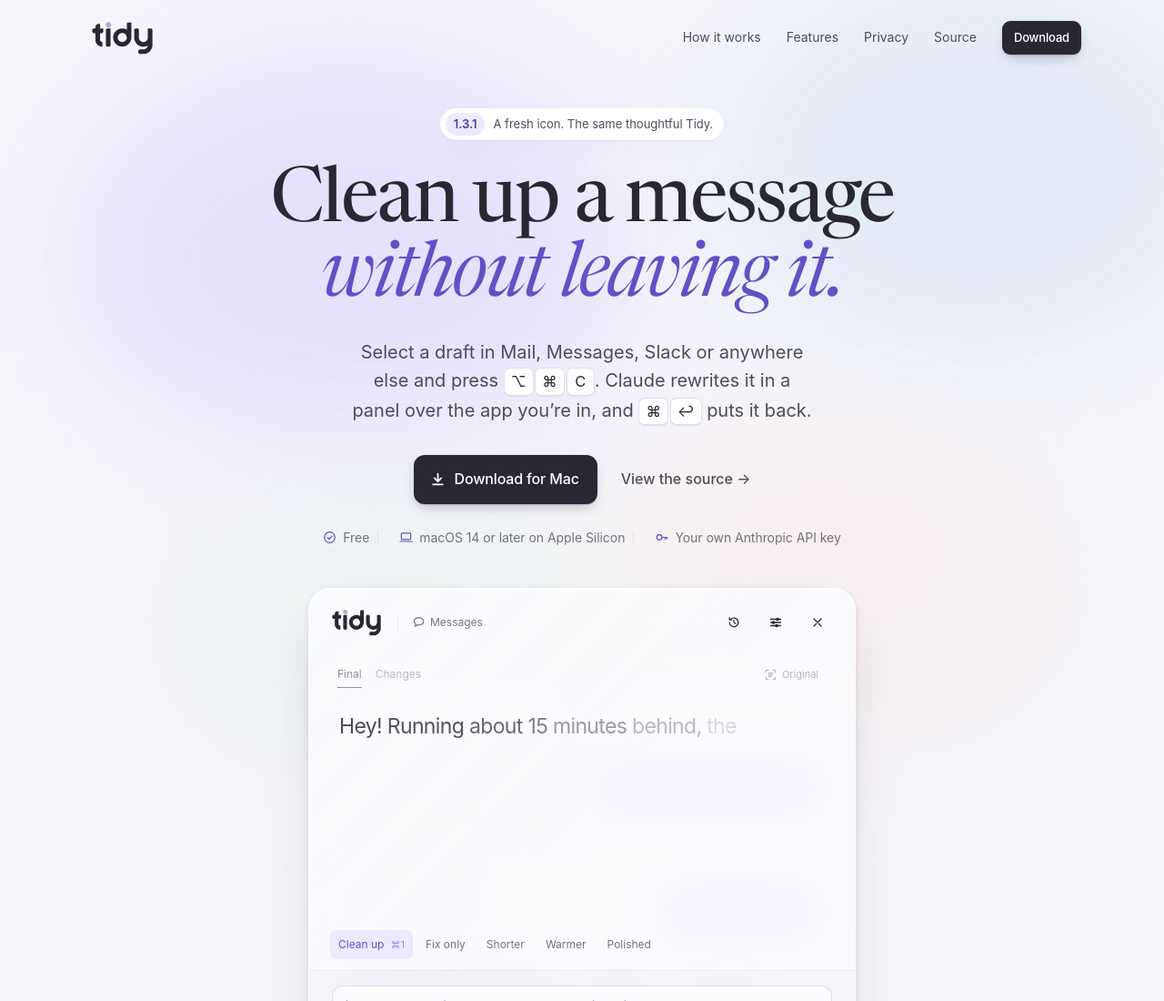
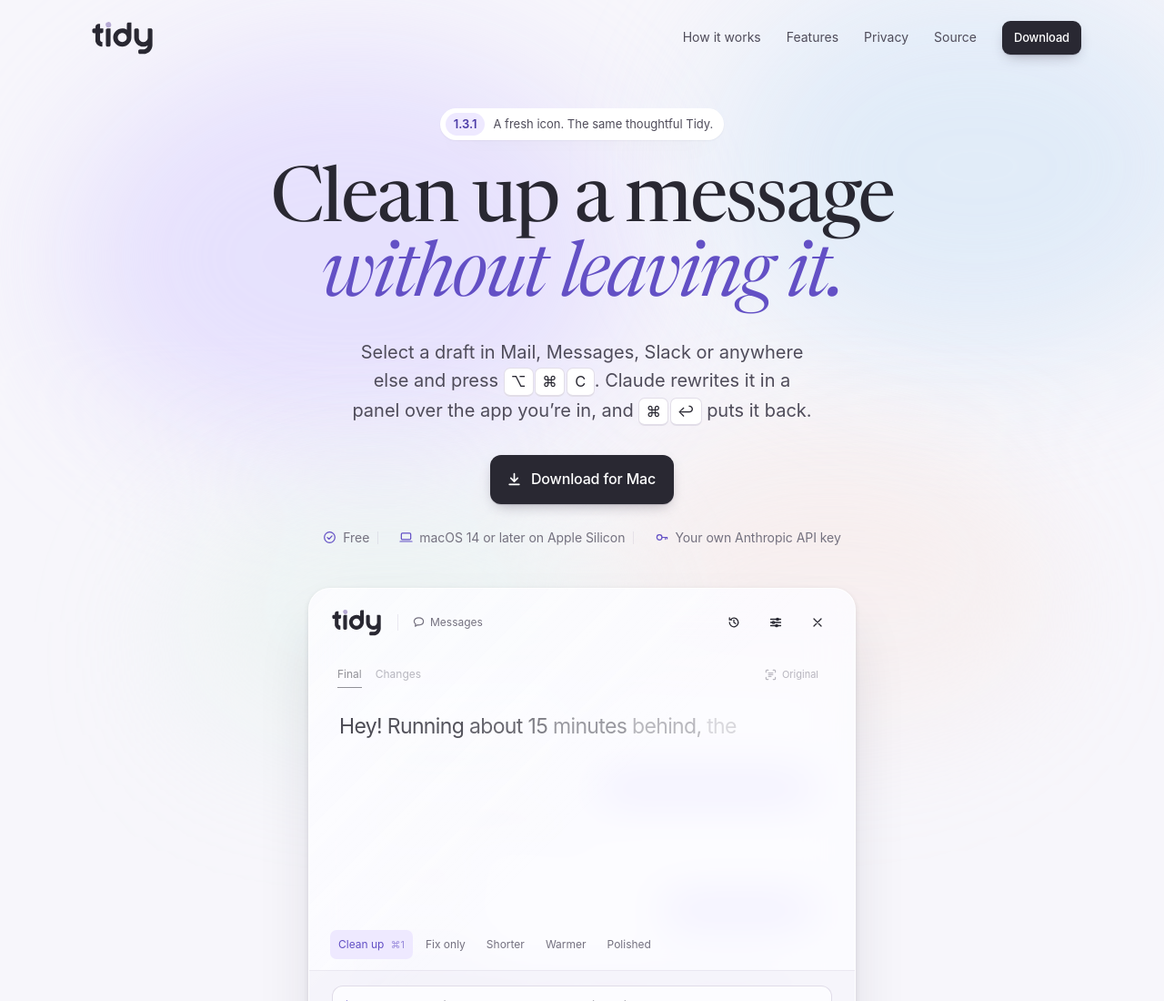
Before and after one commit to tmass1/tidy, a plain HTML site: page site/index.html in a window 1280 px wide. Shown: the top 1100 px of the page at 91% size. Drawn offline with Linux system fonts and the light colour scheme.

Commit message:
Remove the View the source link from the hero
Download for Mac stands alone and centered. The Source links in the top bar
and footer stay.

Co-Authored-By: Claude Opus 5.5 <noreply@anthropic.com>

```diff
--- a/site/index.html
+++ b/site/index.html
@@ -151,10 +151,6 @@
   .button .hint { display: flex; align-items: center; gap: 2px; padding-left: 12px; margin-left: 4px; border-left: 1px solid #ffffff33; font-weight: 400; font-size: 13px; opacity: .65; }
   .button.small { font-size: 13px; padding: 8px 13px; border-radius: 9px; }
   .button svg { width: 17px; height: 17px; }
-  .text-link { color: var(--body); text-decoration: none; font-size: 16px; font-weight: 500; }
-  .text-link:hover { color: var(--ink); }
-  .text-link span { transition: transform .15s; display: inline-block; }
-  .text-link:hover span { transform: translateX(2px); }
 
   /* Hero mesh: the wallpaper's lavender, sky, peach and mint as soft blobs drifting behind the fold.
      Transform-only animation; it pauses offscreen (the script toggles .play) and stays still with reduced motion. */
@@ -794,7 +790,6 @@
           <svg viewBox="0 0 16 16" fill="none" stroke="currentColor" stroke-width="1.6" stroke-linecap="round" stroke-linejoin="round" aria-hidden="true"><path d="M8 2.5v8M4.5 7 8 10.5 11.5 7M3 13.5h10"/></svg>
           Download for Mac
         </a>
-        <a class="text-link" href="https://github.com/tmass1/tidy">View the source <span>→</span></a>
       </div>
       <ul class="meta">
         <li><svg viewBox="0 0 16 16" aria-hidden="true"><circle cx="8" cy="8" r="6.2"/><path d="m5.3 8.2 1.9 1.9 3.6-3.8"/></svg>Free</li>
```
